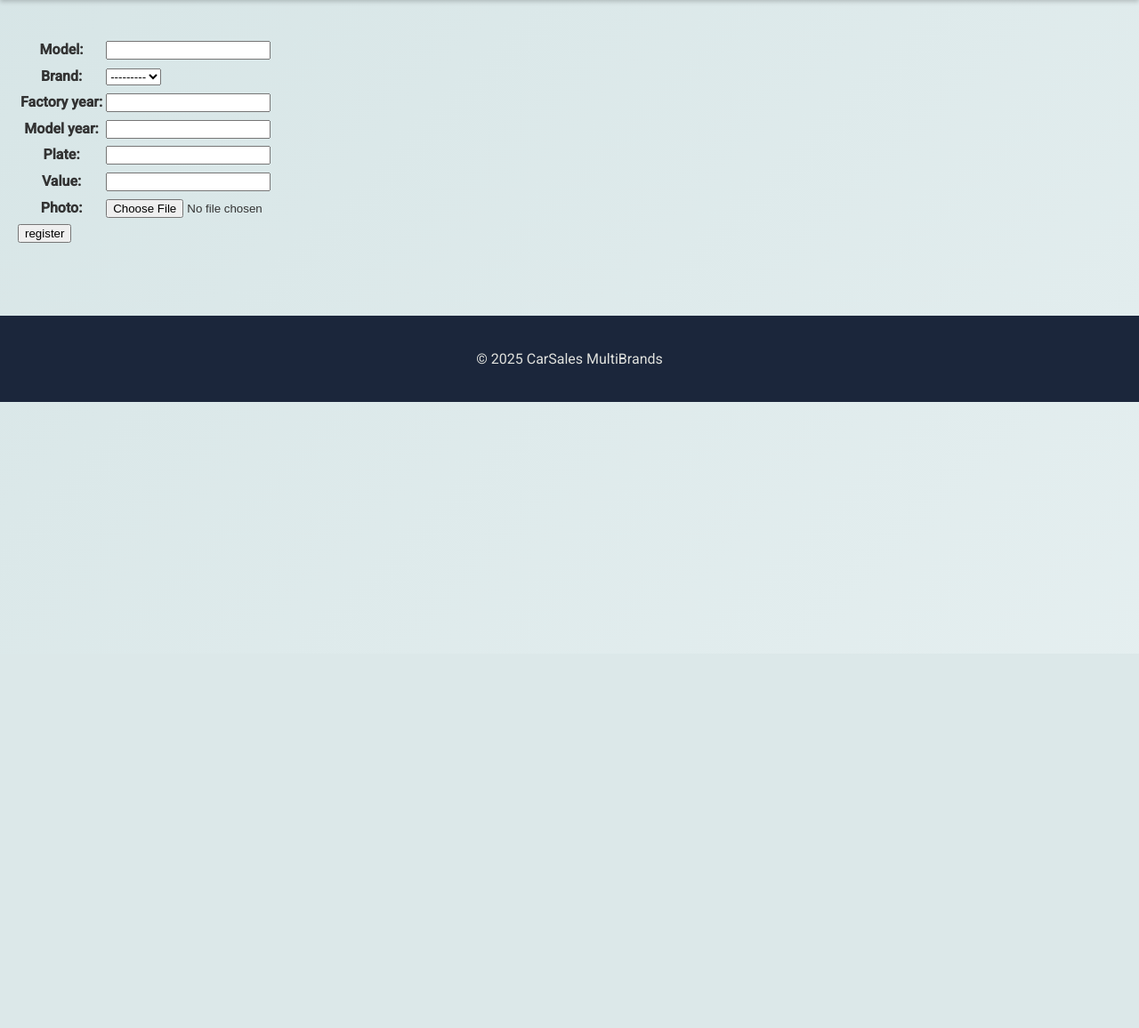
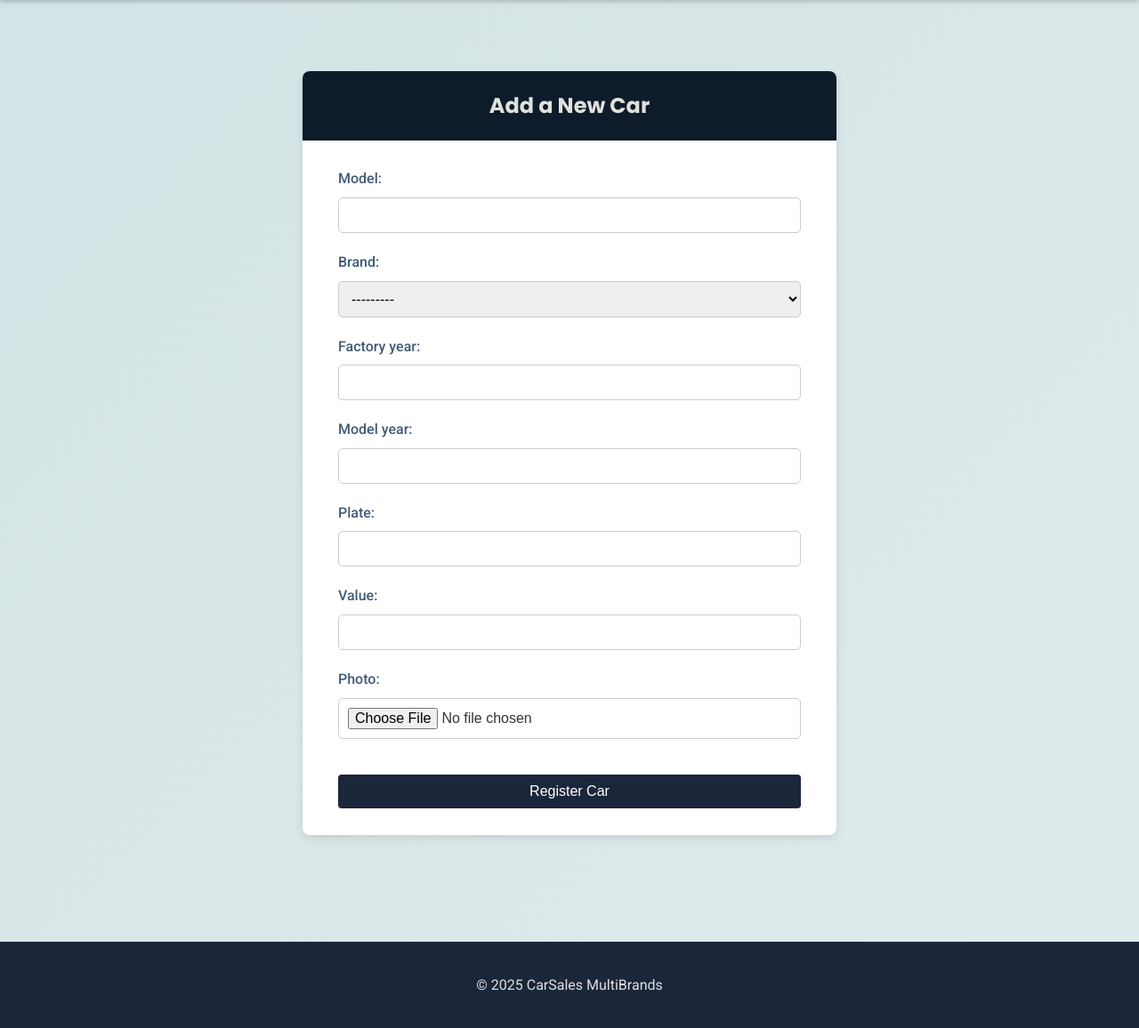
Before and after one commit to Daniel-Q-Reis/CarSales, a Django app: page /new_car/ in a window 1280 px wide. Shown: the part 65-1221 px from the top of the page at 89% size. Before the commit the page ends 517 px from the top, so only its background shows below. Run offline with Django 5.2, Linux system fonts and the light colour scheme; data that the repository does not hold is empty.

Commit message:
feat(ui): style the new car form for better UX
Creates a dedicated cars.css stylesheet for the cars app.

Refactors new_car.html to use a structured, card-based layout with a custom header.

Implements specific CSS classes (.car-form-container, .form-header, etc.) for consistent styling.

Updates base.html to include the new cars/css/cars.css stylesheet globally.

The new design aligns the form's look and feel with the rest of the site's modern UI.

```diff
--- a/app/templates/base.html
+++ b/app/templates/base.html
@@ -14,6 +14,7 @@
 
     <link rel="stylesheet" href="{% static 'css/base.css' %}">
     <link rel="stylesheet" href="{% static 'accounts/css/accounts.css' %}">
+    <link rel="stylesheet" href="{% static 'cars/css/cars.css' %}">
 </head>
 <body>
     <header>
--- /dev/null
+++ b/cars/static/cars/css/cars.css
@@ -0,0 +1,61 @@
+/* /cars/static/cars/css/cars.css */
+
+/* Main container for the car creation form */
+.car-form-container {
+    max-width: 600px;
+    margin: 40px auto;
+    background: #ffffff;
+    border-radius: 8px;
+    box-shadow: 0 4px 10px rgba(0,0,0,0.1);
+    overflow: hidden; /* Important for the child's border-radius to work */
+}
+
+/* Styles for the new form header */
+.form-header {
+    background-color: var(--primary-color); /* Dark blue from your theme */
+    padding: 20px 40px;
+}
+
+.form-header h2 {
+    color: var(--text-color); /* Light text from your theme */
+    text-align: center;
+    margin: 0;
+    font-family: 'Poppins', sans-serif;
+}
+
+/* Styles for the form body, now containing the padding */
+.form-body {
+    padding: 30px 40px;
+}
+
+/* Styles for each row in the form (label + input) */
+.form-row {
+    margin-bottom: 20px;
+}
+
+.form-row label {
+    display: block;
+    font-weight: 500;
+    margin-bottom: 8px;
+    color: var(--accent-color);
+}
+
+/* General styles for all inputs and select fields */
+.form-row input,
+.form-row select {
+    width: 100%;
+    padding: 10px;
+    border-radius: 5px;
+    border: 1px solid #ccc;
+    font-size: 1rem;
+    box-sizing: border-box; /* Ensures padding does not affect width */
+    transition: border-color 0.3s ease;
+}
+
+.form-row input:focus,
+.form-row select:focus {
+    outline: none;
+    border-color: var(--highlight-color);
+}
+
+/* The submit button reuses the .register-btn style from accounts.css */
--- a/cars/templates/new_car.html
+++ b/cars/templates/new_car.html
@@ -3,12 +3,37 @@
 {% block title %}Register New Car - CarSales{% endblock %}
 
 {% block content %}
-    <form method="post" enctype="multipart/form-data">
-        {% csrf_token %}
-        <table>
-            {{ new_car_form.as_table }}
-        </table>
 
-        <input type="submit" value="register" class="bnt btn-primary">
-    </form>
+<div class="car-form-container">
+
+    <div class="form-header">
+        <h2>Add a New Car</h2>
+    </div>
+
+    <div class="form-body">
+        <form method="post" enctype="multipart/form-data">
+            {% csrf_token %}
+
+            {% if new_car_form.non_field_errors %}
+                <div class="errorlist">
+                    {{ new_car_form.non_field_errors }}
+                </div>
+            {% endif %}
+
+            {% for field in new_car_form %}
+                <div class="form-row">
+                    {{ field.label_tag }}
+                    {{ field.errors }}
+                    {{ field }}
+                    {% if field.help_text %}
+                        <small style="color: #555;">{{ field.help_text|safe }}</small>
+                    {% endif %}
+                </div>
+            {% endfor %}
+
+            <button type="submit" class="register-btn" style="margin-top: 20px;">Register Car</button>
+        </form>
+    </div>
+</div>
+
 {% endblock %}
```
